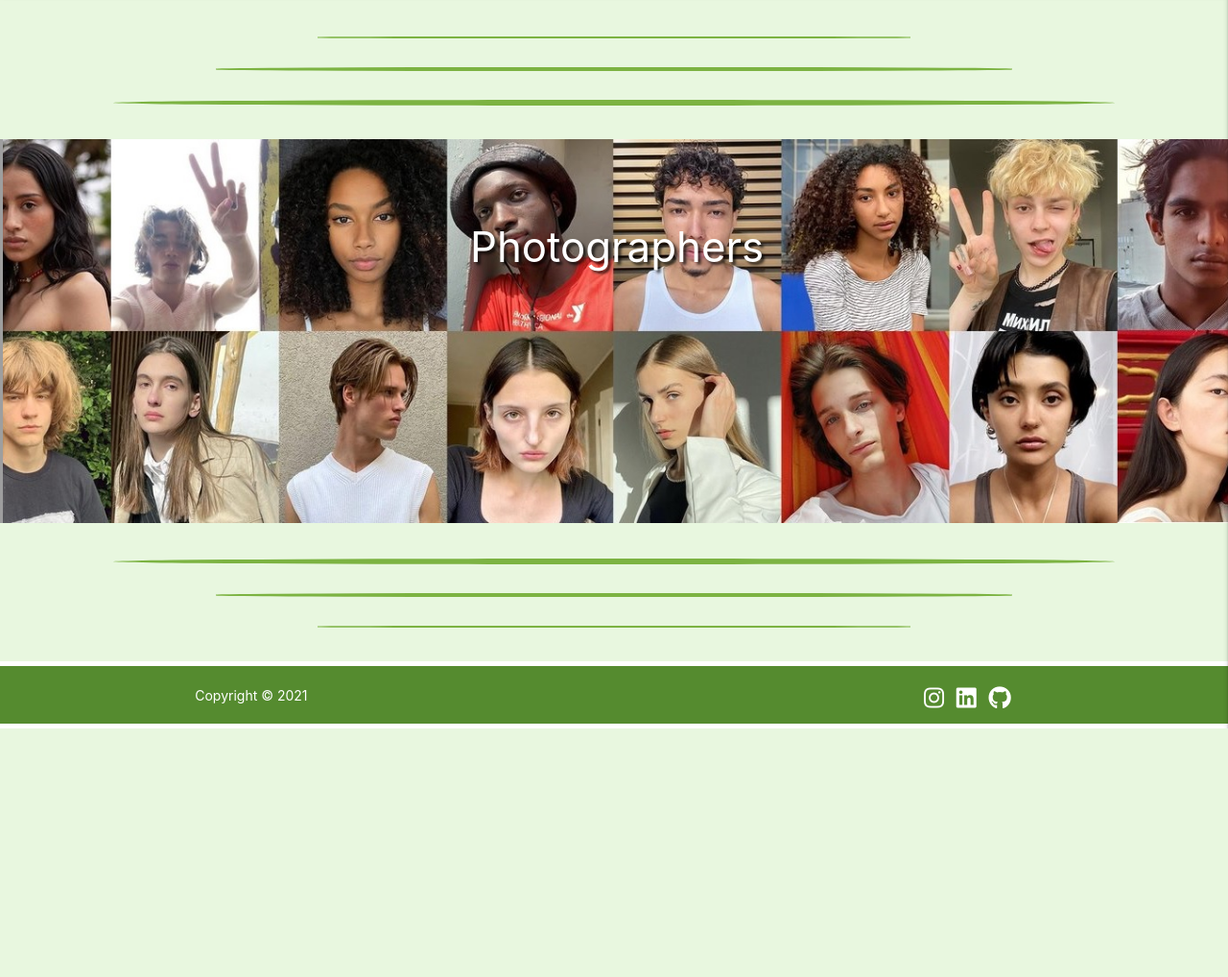
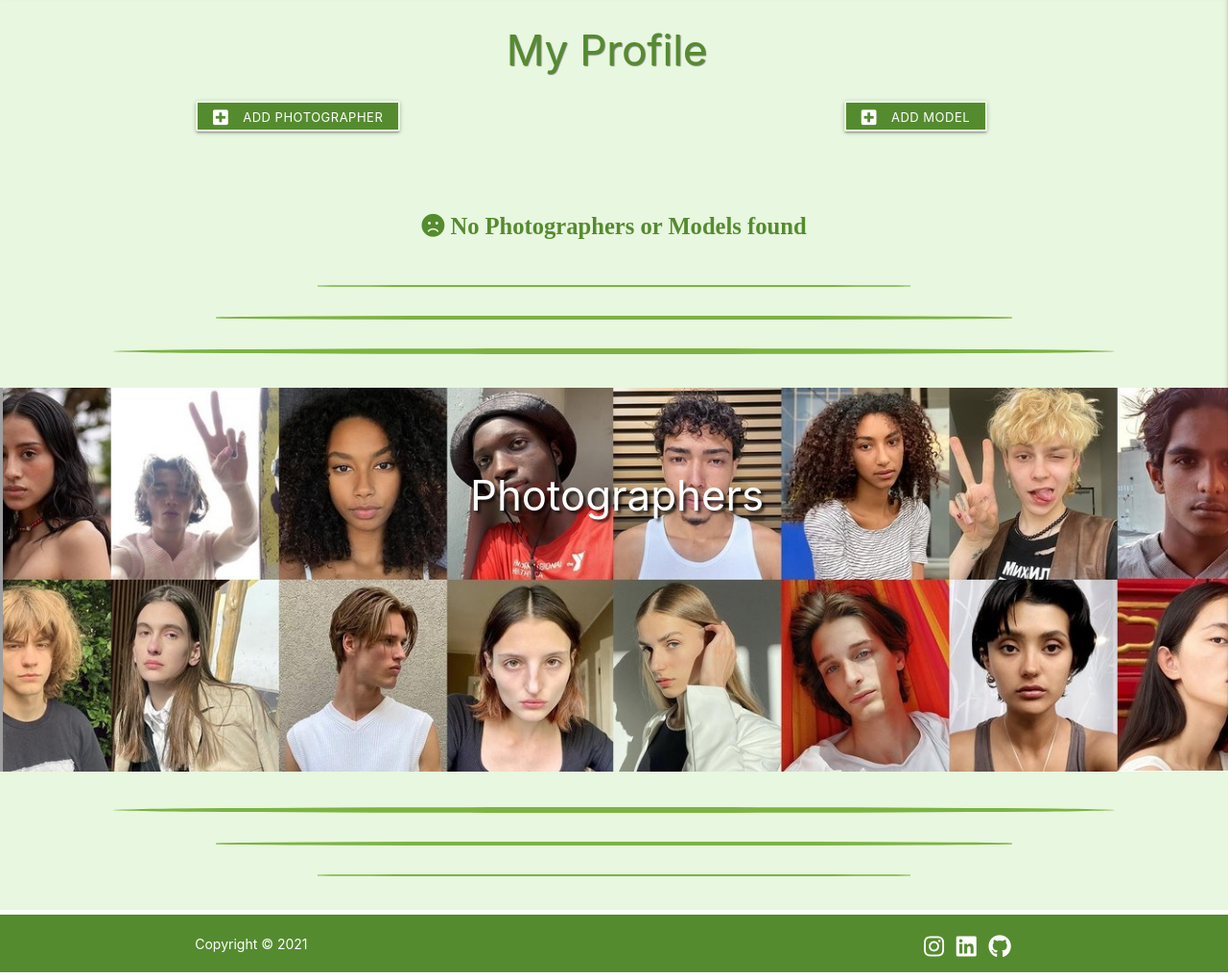
Before and after one commit to OndrejValla/TALENTED-PEOPLE, a Flask app: page /profile/1 in a window 1280 px wide. Shown: the part 85-1103 px from the top of the page at 96% size. Before the commit the page ends 844 px from the top, so only its background shows below. Run offline with Flask 2, Linux system fonts and the light colour scheme; the visitor is signed in with stand-in values (Sample User, id 1); a database or web service that is not in the repository returns one stand-in record (values such as "Sample title"); some libraries are stand-ins or nearby versions.

Commit message:
Display profiles added by the user in profile.html

```diff
--- a/templates/profile.html
+++ b/templates/profile.html
@@ -1,27 +1,83 @@
 {% extends "base.html" %}
 {% block main_content %}
 <!-- PROFILE -->
-{% for user in user_profile %}
+<div class="row center-align">
+    <h3 class="center-align light-green-text text-darken-3 text-shadow">
+        My Profile
+    </h3>
+    <div class="col s6">
+        <a href="{{ url_for('add_photographer') }}" class="light-green darken-3
+        waves-effect waves-light btn-small add-profile-btn-1">
+            <i class="fas fa-plus-square left"></i>
+            Add Photographer
+        </a>
+    </div class="col s6">
 
-<div class="row">
-    <div class="col s12">
-        <!-- Back Button -->
-        <a href="{{ url_for('get_home') }}" class=" light-green darken-3 waves-effect waves-light btn-small back-btn-1">
-            <i class="fas fa-angle-double-left"></i>
+    <div>
+        <a href="{{ url_for('add_photographer') }}" class="light-green darken-3
+        waves-effect waves-light btn-small add-profile-btn-1">
+            <i class="fas fa-plus-square left"></i>
+            Add Model
         </a>
+    </div>
+    <br>
+
+</div>
+<br>
+<!--- materializecss.com-cards -->
+<div class="container">
+    <div class="row center-align">
+        {% for photographer in photographers %}
+        <div class="col s10 m4 offset-s1">
+            <div class="card large">
+                <div class="card-image">
+                    <img src="{{ photographer.photographer_profile_image_URL }}">
+                </div>
+                <div class="card-content">
+                    <p>{{ photographer.category_name }}</p>
+                    <h5><strong>{{ photographer.photographer_name }}</strong></h5>
+                    <p><strong>Instagram:</strong> {{ photographer.photographer_instagram }}</p><br>
+
+                </div>
+                <div class="card-action center">
+                    {% if session.user|lower == photographer.created_by|lower %}
                     <!-- Delete Button -->
-        <a href="" class="red darken-3 waves-effect waves-light btn-small back-btn-1 right modal-trigger"
+                    <a href="#delete-modal-{{ photographer._id }}"
+                        class="red darken-3 waves-effect waves-light btn-small back-btn-1 center modal-trigger"
                         title="Delete">
                         <i class="fas fa-trash"></i>
                     </a>
                     <!-- Edit Button -->
-        <a href="" class="light-green darken-3 waves-effect waves-light btn-small back-btn-1 right" title="Edit">
+                    <a href="{{ url_for('edit_photographer', photographer_id=photographer._id) }}"
+                        class="light-green darken-3 waves-effect waves-light btn-small back-btn-1 center" title="Edit">
                         <i class="fas fa-edit"></i>
                     </a>
+
+                    <!-- Delete Modal -->
+                    <div id="delete-modal-{{ photographer._id }}" class="modal light-green-text text-darken-3">
+                        <div class="modal-content center-align">
+                            <h5>Profile will be <strong>permanently</strong> deleted!!</h5>
+                            <h5>Click <strong>YES</strong> to Delete</h5>
+                        </div>
+                        <div class="modal-footer">
+                            <a href="{{ url_for('delete_photographer', photographer_id=photographer._id) }}"
+                                class="modal-close waves-effect waves-green btn-flat">Yes</a>
+                            <a href="#!" class="modal-close waves-effect waves-green btn-flat">No</a>
                         </div>
                     </div>
-<h4 class="center-align light-green-text text-darken-3 text-shadow">
-    {{ user["firstname"] }}'s Profile</h4>
+                    {% endif %}
+                </div>
+            </div>
+        </div>
         {% endfor %}
+    </div>
+</div>
+{% if photographers|length == 0 %}
+<h5 class="center-align light-green-text text-darken-3">
+    <i class="fas fa-frown">
+        No Photographers or Models found
+    </i>
+</h5>
+{% endif %}
 
 {% endblock %}
```
Lines whose indentation alone changed are shown as unchanged.
